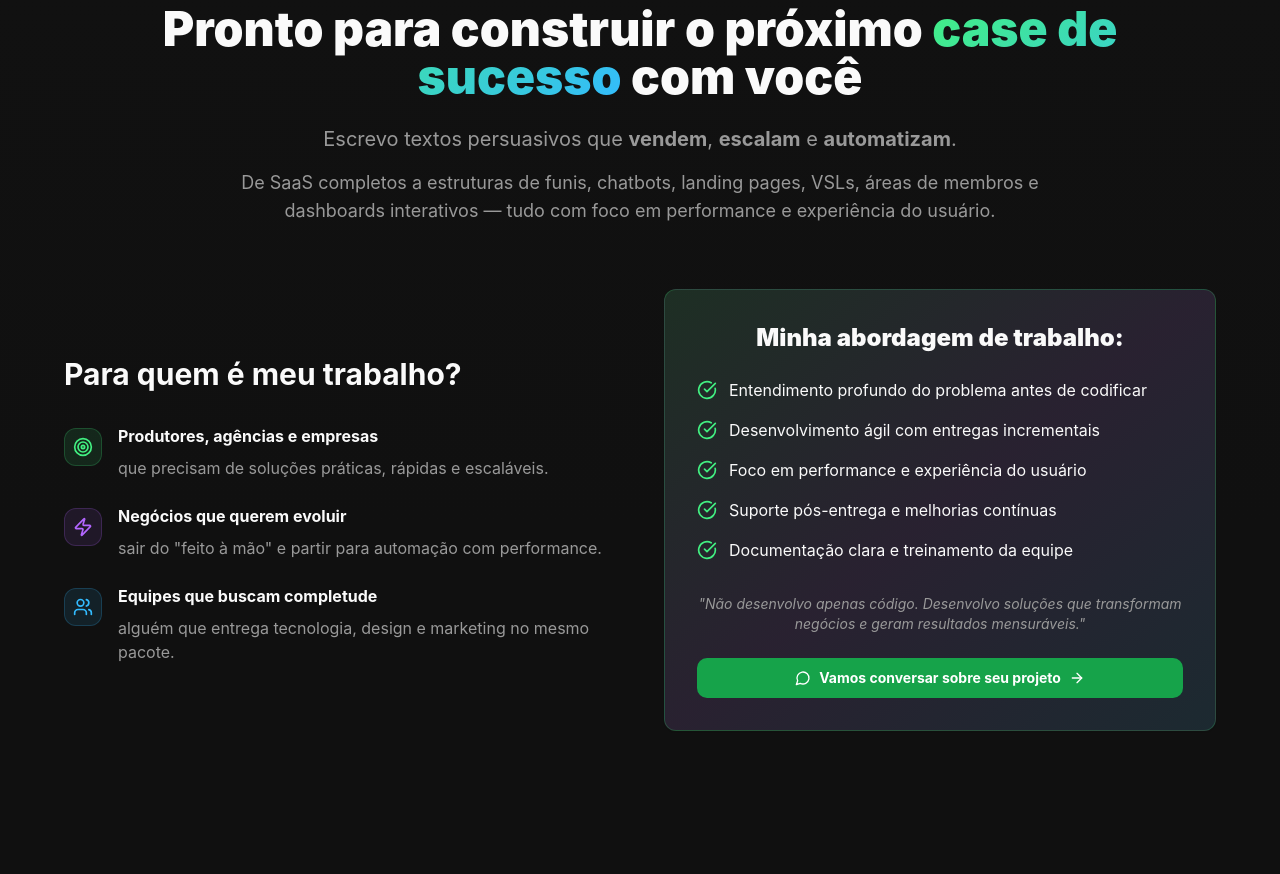
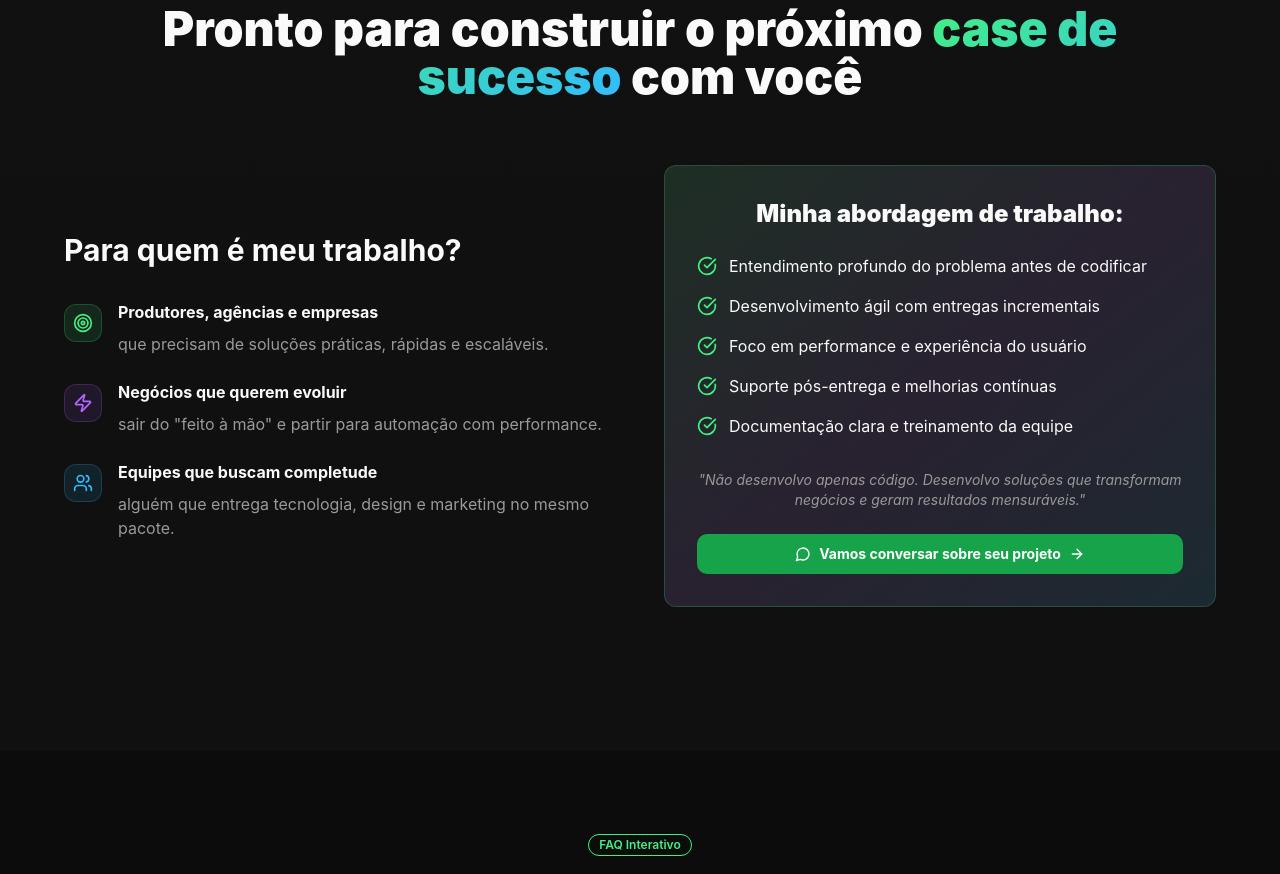
Before and after one commit to drprocesso/bruno-marketing-hero, a React (Vite) app: page / in a window 1280 px wide. Shown: the part 3540-4414 px from the top of the page. Built offline with nearby package versions, Linux system fonts and the light colour scheme; a web font is replaced by a local one.

Commit message:
Visual edit in Lovable
Edited UI in Lovable

```diff
--- a/src/pages/sections/BuscandoEquipe.tsx
+++ b/src/pages/sections/BuscandoEquipe.tsx
@@ -13,14 +13,7 @@ export function BuscandoEquipe() {
             Pronto para construir o próximo{" "}
             <span className="text-gradient-primary">case de sucesso</span> com você
           </h2>
-          <div className="max-w-4xl mx-auto space-y-4">
-            <p className="text-xl text-muted-foreground">
-              Escrevo textos persuasivos que <strong>vendem</strong>, <strong>escalam</strong> e <strong>automatizam</strong>.
-            </p>
-            <p className="text-lg text-muted-foreground">
-              De SaaS completos a estruturas de funis, chatbots, landing pages, VSLs, áreas de membros e dashboards interativos — tudo com foco em performance e experiência do usuário.
-            </p>
-          </div>
+
         </div>
 
         {/* Especialidades */}
```
